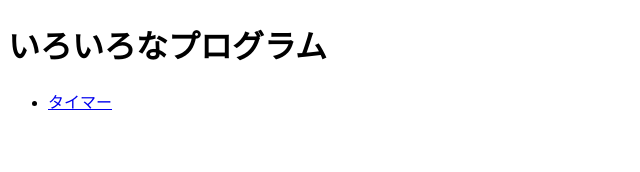
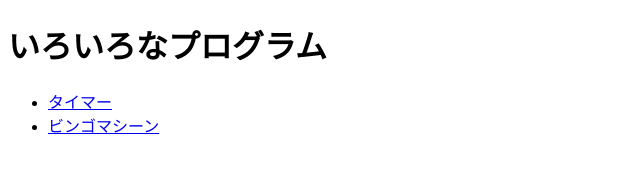
Before and after one commit to MarikoMorimoto/play-and-study, a plain HTML site: page index.html in a window 1280 px wide. Shown: the whole page, without its empty margins (0-640 px from the left). Drawn offline with Linux system fonts and the light colour scheme.

Commit message:
トップページにビンゴマシーンのリンクを追加

```diff
--- a/index.html
+++ b/index.html
@@ -8,6 +8,7 @@
         <h1>いろいろなプログラム</h1>
         <ul>
             <li><a href="./timer/timer.html">タイマー</a></li>
+            <li><a href="./bingo/bingo.html">ビンゴマシーン</a></li>
         </ul>
     </body>
 </html>
```
